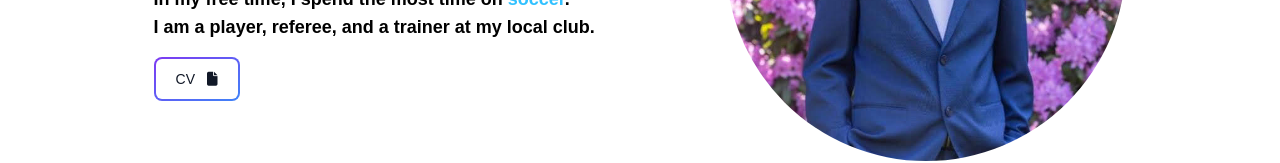
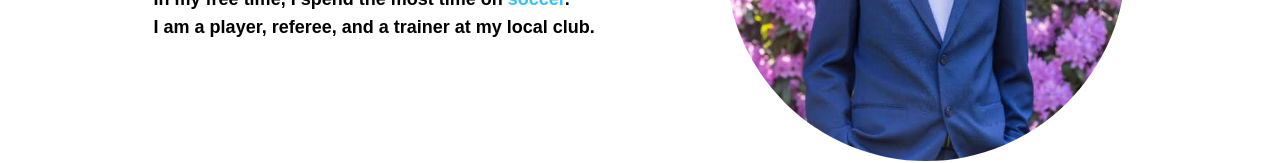
Before and after one commit to Scraayp/michalk.nl, a Next.js app: page / in a window 1280 px wide. Shown: the part 715-878 px from the top of the page. Built offline with nearby package versions, Linux system fonts and the light colour scheme.

Commit message:
(fix) remove CV button.

```diff
--- a/src/pages/index.tsx
+++ b/src/pages/index.tsx
@@ -37,13 +37,14 @@ export default function Home() {
               referee, and a trainer at my local club.
             </p>
 
-            <Link href="">
+            {/* TODO: Setup a password protected route for CV */}
+            {/* <Link href="">
               <button className="mt-5 md:mt-4 relative inline-flex items-center justify-center p-0.5 mb-2 mr-2 overflow-hidden text-sm font-medium text-gray-900 rounded-lg group bg-gradient-to-br from-purple-600 to-blue-500 group-hover:from-purple-600 group-hover:to-blue-500 hover:text-white dark:text-white focus:ring-4 focus:outline-none focus:ring-blue-300 dark:focus:ring-blue-800">
                 <span className="relative px-5 py-2.5 transition-all ease-in duration-75 dark:bg-darkbg bg-white rounded-md group-hover:bg-opacity-0">
                   CV<i className="fa-solid fa-file pl-3"></i>
                 </span>
               </button>
-            </Link>
+            </Link> */}
           </div>
 
           <div className="flex-none md:ml-8 mt-8 md:-mt-20">
```
